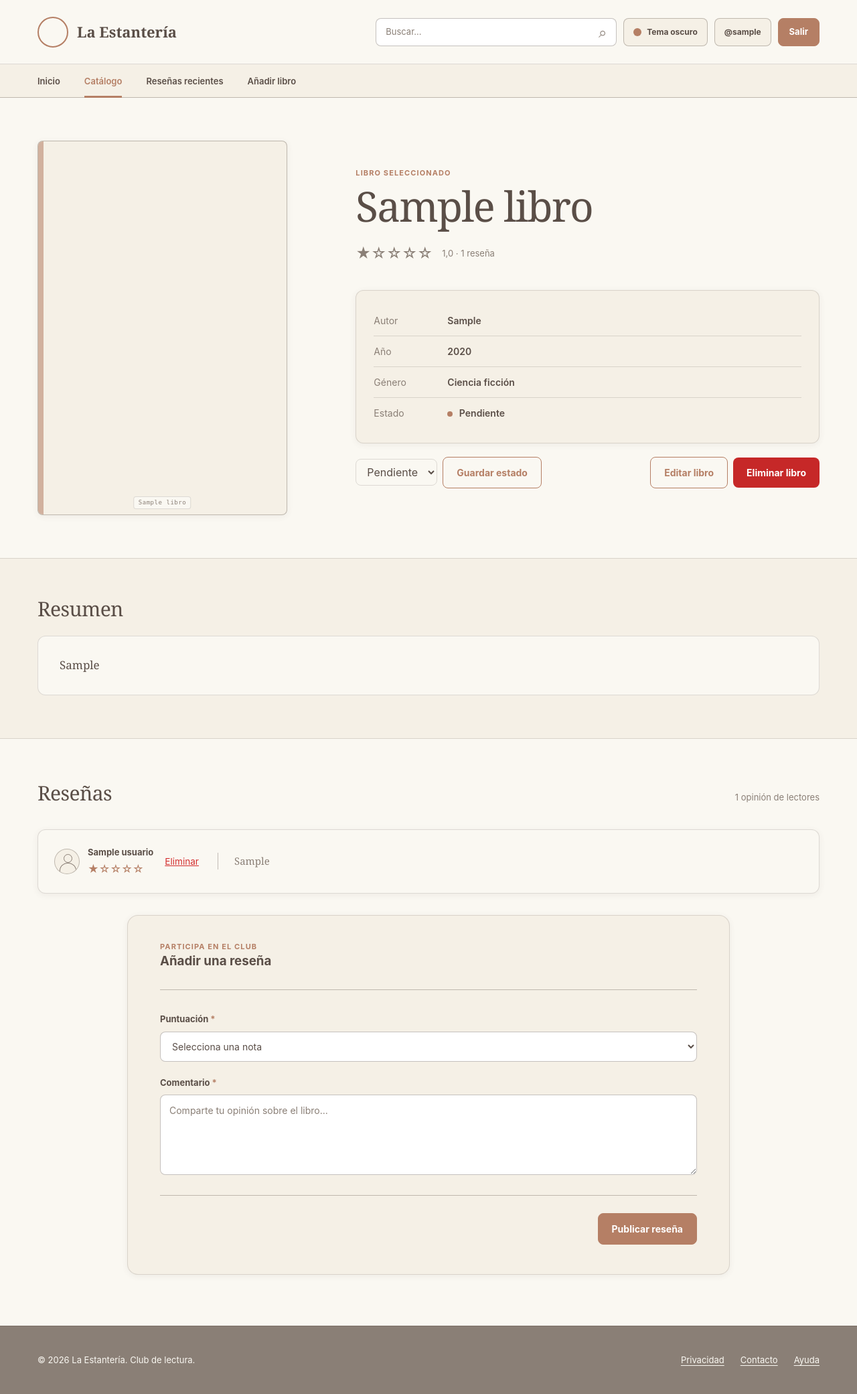
After one commit to adribarrera/la-estanteria, a PHP site: page /detalle.php?id=1 in a window 1280 px wide. The commit adds this page. Shown: the whole page at 67% size. Run offline with PHP 8.4, Linux system fonts and the light colour scheme; the visitor is signed in with stand-in values (Sample User, id 1); tables that the repository leaves empty hold one stand-in row (values such as "Sample post"); a stand-in replaces the project's code that opens the database connection; some libraries are stand-ins or nearby versions.

Commit message:
feat: add styles and detail page layout for books #5

```diff
--- a/assets/css/styles.css
+++ b/assets/css/styles.css
@@ -1241,3 +1241,76 @@ button {
     font-size: 14px;
     color: var(--fondo);
 }
+
+/* Estilos de alertas de éxito y controles CRUD en detalle.php */
+.alerta-exito {
+    border-left: 4px solid #2e7d32;
+    background-color: rgba(46, 125, 50, 0.1);
+    color: inherit;
+    margin-bottom: 1.5rem;
+}
+
+.tarjeta-form-resena {
+    margin-top: 2rem;
+}
+
+.detalle-acciones-gestion {
+    margin-top: 1.25rem;
+    display: flex;
+    flex-wrap: wrap;
+    gap: 12px;
+    align-items: center;
+    justify-content: space-between;
+}
+
+.form-estado-rapido,
+.detalle-botones-crud,
+.form-inline-crud {
+    display: flex;
+    gap: 8px;
+    align-items: center;
+}
+
+.form-estado-rapido select {
+    padding: 8px 12px;
+    border-radius: 8px;
+    border: 1px solid var(--borde, rgba(128, 128, 128, 0.3));
+    background: var(--superficie, transparent);
+    color: inherit;
+    font: inherit;
+}
+
+.btn-peligro {
+    background-color: #c62828;
+    color: #ffffff;
+    border: none;
+}
+
+.btn-peligro:hover {
+    background-color: #b71c1c;
+}
+
+.form-borrar-resena {
+    margin-left: auto;
+}
+
+.btn-texto-peligro {
+    background: none;
+    border: none;
+    color: #d32f2f;
+    font-size: 0.85rem;
+    cursor: pointer;
+    text-decoration: underline;
+    padding: 4px;
+}
+
+.bloque-audio-libro {
+    margin-top: 1.25rem;
+    padding-top: 1rem;
+    border-top: 1px solid var(--borde, rgba(128, 128, 128, 0.2));
+}
+
+.bloque-audio-libro audio {
+    width: 100%;
+    margin-top: 8px;
+}
--- /dev/null
+++ b/detalle.php
@@ -0,0 +1,395 @@
+<?php
+
+declare(strict_types=1);
+
+require_once __DIR__ . "/includes/conexion.php";
+iniciarSesionSegura();
+
+// Recogemos y validamos el ID del libro que llega por la URL
+$idLibro = filter_input(INPUT_GET, "id", FILTER_VALIDATE_INT);
+if($idLibro === false || $idLibro === null || $idLibro <= 0) {
+    header("Location: index.php");
+    exit();
+}
+
+$errores = [];
+$mensajeExito = "";
+$usuarioLogueado = $_SESSION["id_usuario"] ?? null;
+
+// Estados definidos en el ENUM de la tabla libros
+$estadosValidos = [
+    "pendiente" => "Pendiente",
+    "leyendo" => "Leyendo",
+    "leido" => "Leído"
+];
+
+// ACCIONES POR POST
+if ($_SERVER["REQUEST_METHOD"] === "POST") {
+    $accion = $_POST["accion"] ?? "";
+
+    try {
+        // ALTA DE RESEÑA
+        if ($accion === "crear_resena") {
+            if ($usuarioLogueado === null) {
+                $errores[] = "Debes iniciar sesión para poder publicar una reseña.";
+            } else {
+                $puntuacion = filter_input(INPUT_POST, "puntuacion", FILTER_VALIDATE_INT);
+                $comentario = trim($_POST["comentario"] ?? "");
+
+                if ($puntuacion === false || $puntuacion === null || $puntuacion < 1 || $puntuacion > 5) {
+                    $errores[] = "Selecciona una puntuación válida entre 1 y 5 estrellas";
+                }
+
+                if ($comentario === "") {
+                    $errores[] = "El comentario de la reseña no puede estar vacío";
+                }
+
+                if (empty($errores)) {
+                    $sqlInsert = "INSERT INTO resenas (id_libro, id_usuario, puntuacion, comentario) VALUES (:id_libro, :id_usuario, :puntuacion, :comentario)";
+                    $stmtInsert = $pdo->prepare($sqlInsert);
+                    $stmtInsert->execute([":id_libro" => $idLibro, ":id_usuario" => (int)$usuarioLogueado, ":puntuacion" => $puntuacion, ":comentario" => $comentario]);
+
+                    // Evitar duplicar la reseña al recargar
+                    header("Location: detalle.php?id=" . $idLibro . "&msg=resena_creada#resenas-libro");
+                    exit();
+                }
+            }
+        }
+
+        // ACTUALIZAR ESTADO DEL LIBRO
+        else if ($accion === "actualizar_estado") {
+            if ($usuarioLogueado === null) {
+                $errores[] = "Debes iniciar sesión para cambiar el estado de lectura.";
+            } else {
+                $nuevoEstado = $_POST["estado"] ?? "";
+                if (!array_key_exists($nuevoEstado, $estadosValidos)) {
+                    $errores[] = "El estado seleccionado no es válido";
+                } else {
+                    $sqlUpdate = "UPDATE libros SET estado = :estado WHERE id_libro = :id_libro";
+                    $stmtUpdate = $pdo->prepare($sqlUpdate);
+                    $stmtUpdate->execute([":estado" => $nuevoEstado,":id_libro" => $idLibro]);
+
+                    header("Location: detalle.php?id=" . $idLibro . "&msg=estado_actualizado");
+                    exit();
+                }
+            }
+        }
+
+        // ELIMINAR RESEÑA
+        else if ($accion === "eliminar_resena") {
+
+            if ($usuarioLogueado === null) {
+                    $errores[] = "Debes iniciar sesión para eliminar una reseña.";
+            } else {
+                $idResena = filter_input(INPUT_POST, "id_resena", FILTER_VALIDATE_INT);
+                if ($idResena !== false && $idResena !== null) {
+                // Filtramos por id_resena Y id_usuario para que nadie pueda borrar reseñas de otros
+                $sqlDelResena = "DELETE FROM resenas WHERE id_resena = :id_resena AND id_usuario = :id_usuario";
+                $stmtDelResena = $pdo->prepare($sqlDelResena);
+                $stmtDelResena->execute([":id_resena" => $idResena, ":id_usuario" => (int)$usuarioLogueado
+                ]);
+
+                header("Location: detalle.php?id=" . $idLibro . "&msg=resena_eliminada#resenas-libro");
+                exit();
+                }
+            }
+        }
+
+        // ELIMINAR LIBRO COMPLETO
+        else if ($accion === "eliminar_libro") {
+            if ($usuarioLogueado === null) {
+                $errores[] = "Debes iniciar sesión para eliminar un libro.";
+            } else {
+                // Recuperamos primero el nombre de portada/audio por si hay que borrar ficheros
+                $stmtFicheros = $pdo->prepare("SELECT portada, audio FROM libros WHERE id_libro = :id_libro");
+                $stmtFicheros->execute([":id_libro" => $idLibro]);
+                $ficherosLibro = $stmtFicheros->fetch();
+
+                if ($ficherosLibro) {
+                    $stmtDelLibro = $pdo->prepare("DELETE FROM libros WHERE id_libro = :id_libro");
+                    $stmtDelLibro->execute([":id_libro" => $idLibro]);
+
+                    // Borramos la portada si no es la imagen por defecto
+                    if ($ficherosLibro["portada"] !== "" && $ficherosLibro["portada"] !== "default_portada.webp") {
+                        $rutaImg = __DIR__ . "/assets/media/img/portadas/" . $ficherosLibro["portada"];
+                        if (is_file($rutaImg)) {
+                            unlink($rutaImg);
+                        }
+                    }
+
+                    // Borramos también el audio, si tiene
+                    if ($ficherosLibro["audio"] !== null && $ficherosLibro["audio"] !== "") {
+                        $rutaAudio = __DIR__ . "/assets/media/audio/" . $ficherosLibro["audio"];
+                        if (is_file($rutaAudio)) {
+                            unlink($rutaAudio);
+                        }
+                    }
+
+                    header("Location: index.php");
+                    exit();
+                }
+            }
+        }
+    } catch (PDOException $e) {
+        error_log("Error en operación POST de detalle.php: " . $e->getMessage());
+        $errores[] = "Ha ocurrido un error al procesar la solicitud. Inténtelo de nuevo más tarde";
+    }
+}
+
+// Mensajes informativos despues de redireccionar con el get
+$codigoMsg = $_GET["msg"] ?? "";
+if ($codigoMsg === "resena_creada") {
+    $mensajeExito = "Tu reseña se ha publicado correctamente.";
+} else if ($codigoMsg === "estado_actualizado") {
+    $mensajeExito = "Estado de lectura actualizado.";
+} else if ($codigoMsg === "resena_eliminada") {
+    $mensajeExito = "La reseña se ha eliminado";
+}
+
+// CONSULTA DE LECTURA DEL LIBRO Y SUS RESEÑAS
+$libro = null;
+$resenas = [];
+
+try {
+    $sqlLibro = "SELECT id_libro, titulo, autor, genero, anio_publicacion, estado, sinopsis, portada, audio FROM libros WHERE id_libro = :id_libro";
+    $stmtLibro = $pdo->prepare($sqlLibro);
+    $stmtLibro->execute([":id_libro" => $idLibro]);
+    $libro = $stmtLibro->fetch();
+
+    //Si el ID no existe en la BBDD, volvemos al catalogo
+    if(!$libro) {
+        header("Location: index.php");
+        exit();
+    }
+
+    // Traemos todas las reseás del libro ordenadas de más reciente a más antigua
+    $sqlResenas = "SELECT r.id_resena, r.id_usuario, r.puntuacion, r.comentario, r.fecha_creacion, u.nombre_completo FROM resenas r INNER JOIN usuarios u ON r.id_usuario = u.id_usuario WHERE r.id_libro = :id_libro ORDER BY r.fecha_creacion DESC";
+    $stmtResenas = $pdo->prepare($sqlResenas);
+    $stmtResenas->execute([":id_libro" => $idLibro]);
+    $resenas = $stmtResenas->fetchAll();
+} catch (PDOException $e) {
+    error_log("Error al cargar el detalle del libro: " . $e->getMessage());
+    $errores[] = "No se ha podido cargar la ficha del libro.";
+}
+
+// Calculamos la puntuacion media y las estrellas
+$totalResenas = count($resenas);
+$mediaPuntuacion = 0.0;
+if ($totalResenas > 0) {
+    $sumaPuntos = 0;
+    foreach ($resenas as $r) {
+        $sumaPuntos += (int) $r["puntuacion"];
+    }
+    $mediaPuntuacion = $sumaPuntos / $totalResenas;
+}
+
+$estrellasMediaInt = (int) round($mediaPuntuacion);
+$estrellasMediaTexto = str_repeat("★", $estrellasMediaInt) . str_repeat("☆", 5 - $estrellasMediaInt);
+$mediaFormateada = number_format($mediaPuntuacion, 1, ",", ".");
+
+// Comprobamos rutas fisicas de portada y audio
+$rutaRelativaPortada = "assets/media/img/portadas/" . $libro["portada"];
+$tieneImagen = ($libro["portada"] !== "" && is_file(__DIR__ . "/" . $rutaRelativaPortada));
+
+$rutaRelativaAudio = ($libro["audio"] !== null && $libro["audio"] !== "") ? "assets/media/audio/" . $libro["audio"] : "";
+$tieneAudio = ($rutaRelativaAudio !== "" && is_file(__DIR__ . "/" . $rutaRelativaAudio));
+
+$tituloPagina = $libro["titulo"];
+$paginaActiva = "catalogo";
+require_once __DIR__ . "/includes/header.php";
+?>
+
+    <main>
+        <section class="seccion seccion-detalle">
+            <?php if ($mensajeExito !== ""): ?>
+                <div class="caja-resumen alerta-exito" role="status">
+                    <p><?= escapar($mensajeExito) ?></p>
+                </div>
+            <?php endif; ?>
+
+            <?php if (!empty($errores)): ?>
+                <div class="caja-resumen alerta-error" role="alert">
+                    <?php foreach ($errores as $error): ?>
+                        <p><?= escapar($error) ?></p>
+                    <?php endforeach; ?>
+                </div>
+            <?php endif; ?>
+
+            <div class="detalle-rejilla">
+                <div class="detalle-portada">
+                    <div class="portada">
+                        <?php if ($tieneImagen): ?>
+                            <img src="<?= escapar($rutaRelativaPortada) ?>" alt="Portada de <?= escapar($libro["titulo"]) ?>">
+                        <?php else: ?>
+                            <em><?= escapar($libro["titulo"]) ?></em>
+                        <?php endif; ?>
+                    </div>
+                </div>
+
+                <div class="info-libro">
+                    <p class="sobretitulo">Libro seleccionado</p>
+                    <h1><?= escapar($libro["titulo"]) ?></h1>
+
+                    <div class="valoracion">
+                        <?php if ($totalResenas > 0): ?>
+                            <span class="estrellas" role="img" aria-label="<?= $mediaFormateada ?> de 5 estrellas"><?= $estrellasMediaTexto ?></span>
+                            <span><?= $mediaFormateada ?> · <?= $totalResenas ?> <?= $totalResenas === 1 ? "reseña" : "reseñas" ?></span>
+                        <?php else: ?>
+                            <span class="estrellas" role="img" aria-label="Sin valoraciones">☆☆☆☆☆</span>
+                            <span>Sin reseñas todavía</span>
+                        <?php endif; ?>
+                    </div>
+
+                    <div class="caja-info">
+                        <dl>
+                            <div>
+                                <dt>Autor</dt>
+                                <dd><?= escapar($libro["autor"]) ?></dd>
+                            </div>
+                            <div>
+                                <dt>Año</dt>
+                                <dd><?= (int) $libro["anio_publicacion"] ?></dd>
+                            </div>
+                            <div>
+                                <dt>Género</dt>
+                                <dd><?= escapar($libro["genero"]) ?></dd>
+                            </div>
+                            <div>
+                                <dt>Estado</dt>
+                                <dd>
+                                    <span class="estado-punto"></span>
+                                    <?= escapar($estadosValidos[$libro["estado"]] ?? $libro["estado"]) ?>
+                                </dd>
+                            </div>
+                        </dl>
+                    </div>
+
+                    <?php if ($usuarioLogueado !== null): ?>
+                        <div class="detalle-acciones-gestion">
+                            <!-- Formulario para actualizar el estado -->
+                            <form action="detalle.php?id=<?= $idLibro ?>" method="post" class="form-estado-rapido">
+                                <input type="hidden" name="accion" value="actualizar_estado">
+                                <label class="sr-only" for="select-estado">Cambiar estado de lectura</label>
+                                <select name="estado" id="select-estado">
+                                    <?php foreach ($estadosValidos as $clave => $etiqueta): ?>
+                                        <option value="<?= escapar($clave) ?>" <?= $libro["estado"] === $clave ? "selected" : "" ?>>
+                                            <?= escapar($etiqueta) ?>
+                                        </option>
+                                    <?php endforeach; ?>
+                                </select>
+                                <button type="submit" class="btn btn-secundario">Guardar estado</button>
+                            </form>
+
+                            <!-- Enlace a edición completa y formulario para borrar -->
+                            <div class="detalle-botones-crud">
+                                <a href="formulario.php?id=<?= $idLibro ?>" class="btn btn-secundario">Editar libro</a>
+                                <form action="detalle.php?id=<?= $idLibro ?>" method="post" class="form-inline-crud">
+                                    <input type="hidden" name="accion" value="eliminar_libro">
+                                    <button type="submit" class="btn btn-peligro">Eliminar libro</button>
+                                </form>
+                            </div>
+                        </div>
+                    <?php endif; ?>
+                </div>
+            </div>
+        </section>
+
+        <section class="seccion seccion-resumen">
+            <h2>Resumen</h2>
+            <div class="caja-resumen">
+                <p><?= nl2br(escapar($libro["sinopsis"])) ?></p>
+
+                <?php if ($tieneAudio): ?>
+                    <div class="bloque-audio-libro">
+                        <p><strong>Fragmento en audiolibro:</strong></p>
+                        <audio controls preload="metadata">
+                            <source src="<?= escapar($rutaRelativaAudio) ?>">
+                            Tu navegador no soporta la reproducción de audio HTML5.
+                        </audio>
+                    </div>
+                <?php endif; ?>
+            </div>
+        </section>
+
+        <section class="seccion seccion-resenas-detalle" id="resenas-libro">
+            <div class="encabezado-seccion">
+                <h2>Reseñas</h2>
+                <p><?= $totalResenas ?> <?= $totalResenas === 1 ? "opinión de lectores" : "opiniones de lectores" ?></p>
+            </div>
+
+            <?php if (empty($resenas)): ?>
+                <div class="caja-resumen">
+                    <p>Nadie ha escrito una reseña para este libro aún. ¡Sé el primero en compartir tu opinión!</p>
+                </div>
+            <?php else: ?>
+                <div class="resenas-apiladas">
+                    <?php foreach ($resenas as $resena): ?>
+                        <?php
+                        $puntos = max(1, min(5, (int) $resena["puntuacion"]));
+                        $estrellas = str_repeat("★", $puntos) . str_repeat("☆", 5 - $puntos);
+                        $esAutorResena = ($usuarioLogueado !== null && (int) $resena["id_usuario"] === (int) $usuarioLogueado);
+                        ?>
+                        <article class="resena">
+                            <div class="resena-cabecera">
+                                <div class="avatar" aria-hidden="true"></div>
+                                <div>
+                                    <strong><?= escapar($resena["nombre_completo"]) ?></strong>
+                                    <span class="estrellas" role="img" aria-label="<?= $puntos ?> de 5 estrellas"><?= $estrellas ?></span>
+                                </div>
+
+                                <?php if ($esAutorResena): ?>
+                                    <form action="detalle.php?id=<?= $idLibro ?>" method="post" class="form-borrar-resena">
+                                        <input type="hidden" name="accion" value="eliminar_resena">
+                                        <input type="hidden" name="id_resena" value="<?= (int) $resena["id_resena"] ?>">
+                                        <button type="submit" class="btn-texto-peligro" aria-label="Eliminar mi reseña">Eliminar</button>
+                                    </form>
+                                <?php endif; ?>
+                            </div>
+                            <p><?= nl2br(escapar($resena["comentario"])) ?></p>
+                        </article>
+                    <?php endforeach; ?>
+                </div>
+            <?php endif; ?>
+
+            <div class="tarjeta-form tarjeta-form-resena">
+                <div class="cabecera-form">
+                    <p class="sobretitulo">Participa en el club</p>
+                    <h3>Añadir una reseña</h3>
+                </div>
+
+                <?php if ($usuarioLogueado === null): ?>
+                    <div class="caja-resumen">
+                        <p>Para publicar tu valoración necesitas entrar con tu cuenta del club.</p>
+                        <a href="login.php" class="btn btn-primario" style="margin-top: 12px;">Iniciar sesión o registrarse</a>
+                    </div>
+                <?php else: ?>
+                    <form id="form-resena" action="detalle.php?id=<?= $idLibro ?>" method="post">
+                        <input type="hidden" name="accion" value="crear_resena">
+                        <div class="form-rejilla">
+                            <label class="campo campo-ancho">
+                                <span>Puntuación <b>*</b></span>
+                                <select name="puntuacion" required>
+                                    <option value="" selected disabled>Selecciona una nota</option>
+                                    <option value="5">★★★★★ (5 - Excelente)</option>
+                                    <option value="4">★★★★☆ (4 - Muy bueno)</option>
+                                    <option value="3">★★★☆☆ (3 - Entretenido)</option>
+                                    <option value="2">★★☆☆☆ (2 - Regular)</option>
+                                    <option value="1">★☆☆☆☆ (1 - No me gustó)</option>
+                                </select>
+                            </label>
+                            <label class="campo campo-ancho">
+                                <span>Comentario <b>*</b></span>
+                                <textarea name="comentario" rows="4" required placeholder="Comparte tu opinión sobre el libro..."></textarea>
+                            </label>
+                        </div>
+
+                        <div class="form-acciones">
+                            <button type="submit" class="btn btn-primario">Publicar reseña</button>
+                        </div>
+                    </form>
+                <?php endif; ?>
+            </div>
+        </section>
+    </main>
+
+    <?php require_once __DIR__ . "/includes/footer.php"; ?>
```
